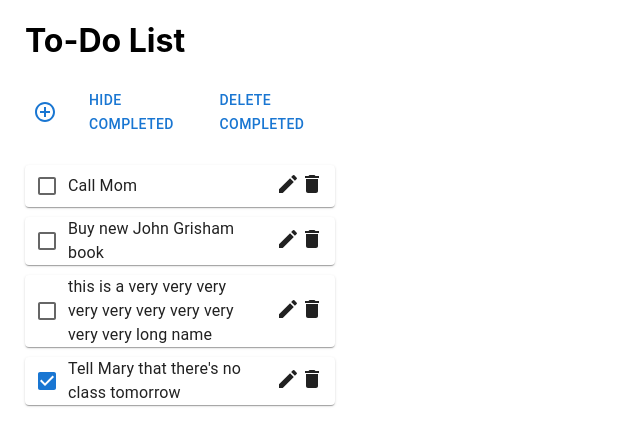
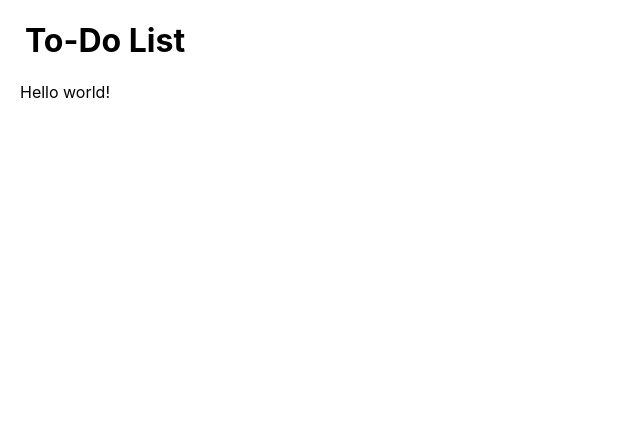
Before and after one commit to gwitchel/cs124-lab2, a React (Create React App) app: page / in a window 1280 px wide. Shown: the top 446 px of the page, without its empty margins (0-640 px from the left). Built offline with nearby package versions, Linux system fonts and the light colour scheme.

Commit message:
tried to import firebase

```diff
--- a/package.json
+++ b/package.json
@@ -10,9 +10,11 @@
     "@testing-library/jest-dom": "^5.16.2",
     "@testing-library/react": "^12.1.2",
     "@testing-library/user-event": "^13.5.0",
+    "firebase": "^9.6.8",
     "firebase-tools": "^10.2.2",
     "react": "^17.0.2",
     "react-dom": "^17.0.2",
+    "react-firebase-hooks": "^5.0.3",
     "react-scripts": "5.0.0",
     "web-vitals": "^2.1.4"
   },
--- a/src/Tasks.js
+++ b/src/Tasks.js
@@ -5,97 +5,118 @@ import { Typography } from '@mui/material';
 import Task from './Task';
 import Navbar from './Navbar';
 import './Tasks.css';
+import { initializeApp } from 'firebase/app';
+import { getFirestore } from "firebase/firestore";
+// import { serverTimestamp } from "firebase/firestore";
+// import { query, collection, setDoc, doc, updateDoc, deleteDoc, orderBy } from "firebase/firestore";
+// import { useCollectionData } from "react-firebase-hooks/firestore";
 
-const initialData = [
-    {
-      id: 1,
-      title: "Call Mom",
-      completed: false
-    },
-    {
-      id: 2,
-      title: "Buy new John Grisham book",
-      completed: false
-    },
-    {
-      id: 3,
-      title: "this is a very very very very very very very very very very long name",
-      completed: false
-    },
-    {
-      id: 4,
-      title: "Tell Mary that there's no class tomorrow",
-      completed: true
-    }
-]
+// // web app's Firebase configuration
+// const firebaseConfig = {
+//     apiKey: "AIzaSyDnLHzrDzijh4KmeJWRU5zSIiW2cPsZRHU",
+//     authDomain: "cs124-lab3-3028f.firebaseapp.com",
+//     projectId: "cs124-lab3-3028f",
+//     storageBucket: "cs124-lab3-3028f.appspot.com",
+//     messagingSenderId: "426502461839",
+//     appId: "1:426502461839:web:56b4c42f33c8a6187353fa"
+//     };
+
+// // Initialize Firebase
+// const app = initializeApp(firebaseConfig);
+// const db = getFirestore(app);
+// const collectionName = "tasks";
+
+// // setDoc(doc(...),{
+// //   ...
+// //   created: serverTimestamp()
+// // })
 
 export default function Tasks(props) {
-    const [taskList, setTaskList] = useState(initialData);
-    const [showCompleted, setShowCompleted] = useState(true);
+    return <p>Hello world!</p>
+}
 
-    function onToggleComplete(){
-        setShowCompleted(!showCompleted)
-    }
+// export default function Tasks(props) {
+//     const q = query(collection(db, collectionName));
+//     const [taskList, loading, error] = useCollectionData(q);
+//     const [showCompleted, setShowCompleted] = useState(true);
 
-    function deleteSingle(id){
-        setTaskList(taskList.filter(task => task.id !== id));
-    }
+//     function onToggleComplete(){
+//         setShowCompleted(!showCompleted)
+//     }
 
-    function handleEditTask(id, field, value) {
-        const newTaskList = taskList.map(task=>task.id===id ? {...task, [field]:value} : task)
-        setTaskList(newTaskList);
-    }
+//     function deleteSingle(id){
+//         // setTaskList(taskList.filter(task => task.id !== id));
+//     }
 
-    function handleNewTaskSubmit(title){
-        const taskId = generateUniqueID()
-        setTaskList([
-            ...taskList,
-            {
-                id: taskId,
-                title: title,
-                completed: false,
-            }
-        ]);
-    }
+//     function handleEditTask(id, field, value) {
+//         // const newTaskList = taskList.map(task=>task.id===id ? {...task, [field]:value} : task)
+//         // setTaskList(newTaskList);
+//     }
 
-    function handleDeleteFinished(){
-        setTaskList(taskList.filter(task => !task.completed))
-    }
+//     function handleNewTaskSubmit(title){
+//         // const taskId = generateUniqueID()
+//         // setTaskList([
+//         //     ...taskList,
+//         //     {
+//         //         id: taskId,
+//         //         title: title,
+//         //         completed: false,
+//         //     }
+//         // ]);
+//     }
 
-    const TasksToDisplay = () => {
-        let tasksToDisplay = [...taskList]
-        let completed = tasksToDisplay.filter(task => task.completed)
-        let uncompleted = tasksToDisplay.filter(task => !task.completed)
+//     function handleDeleteFinished(){
+//         // setTaskList(taskList.filter(task => !task.completed))
+//     }
 
-        tasksToDisplay = showCompleted ? uncompleted.concat(completed) : uncompleted
+//     const TasksToDisplay = () => {
+//         let tasksToDisplay = [...taskList]
+//         // let completed = tasksToDisplay.filter(task => task.completed)
+//         // let uncompleted = tasksToDisplay.filter(task => !task.completed)
 
-        return (
-            <>
-            {tasksToDisplay.length===0 && (
-                <Typography>No tasks for display :)</Typography>
-            )}
-            {tasksToDisplay.length!==0 && (
-                tasksToDisplay.map(task => (
-                <Task
-                    key ={task.id}
-                    {...task}
-                    deleteSingle={deleteSingle}
-                    handleEditTask={handleEditTask}
-                />
-            )))}
-            </>
-        )
-    }
+//         // tasksToDisplay = showCompleted ? uncompleted.concat(completed) : uncompleted
 
-    return (
-        <>
-            <Navbar
-                handleNewTaskSubmit={handleNewTaskSubmit}
-                showCompleted={showCompleted}
-                onToggleComplete={onToggleComplete}
-                handleDeleteFinished={handleDeleteFinished}
-            />
-            <TasksToDisplay sx={{ml:10}}/>
-        </>
-    )
-}
+//         // return (
+//         //     <>
+//         //     {tasksToDisplay.length===0 && (
+//         //         <Typography>No tasks for display :)</Typography>
+//         //     )}
+//         //     {tasksToDisplay.length!==0 && (
+//         //         tasksToDisplay.map(task => (
+//         //         <Task
+//         //             key ={task.id}
+//         //             {...task}
+//         //             deleteSingle={deleteSingle}
+//         //             handleEditTask={handleEditTask}
+//         //         />
+//         //     )))}
+//         //     </>
+//         // )
+//     }
+
+//     if (loading) {
+//         return (
+//             <>
+//                 <Navbar
+//                     handleNewTaskSubmit={handleNewTaskSubmit}
+//                     showCompleted={showCompleted}
+//                     onToggleComplete={onToggleComplete}
+//                     handleDeleteFinished={handleDeleteFinished}
+//                 />
+//                 <p>Loading</p>
+//             </>
+//         )
+//     }else if (!error){
+//         return (
+//             <>
+//                 <Navbar
+//                     handleNewTaskSubmit={handleNewTaskSubmit}
+//                     showCompleted={showCompleted}
+//                     onToggleComplete={onToggleComplete}
+//                     handleDeleteFinished={handleDeleteFinished}
+//                 />
+//                 <TasksToDisplay sx={{ml:10}}/>
+//             </>
+//         )
+//     }
+// }
```
Also changed, not shown: 1 other file (tests, documents, lock files or other folders).
